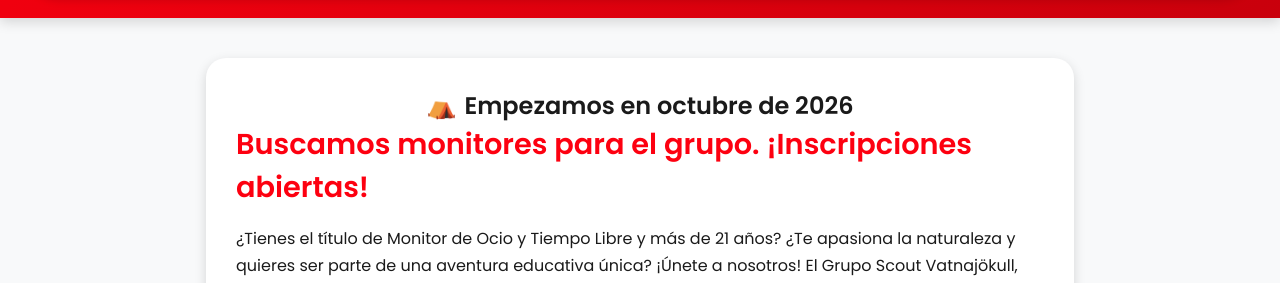
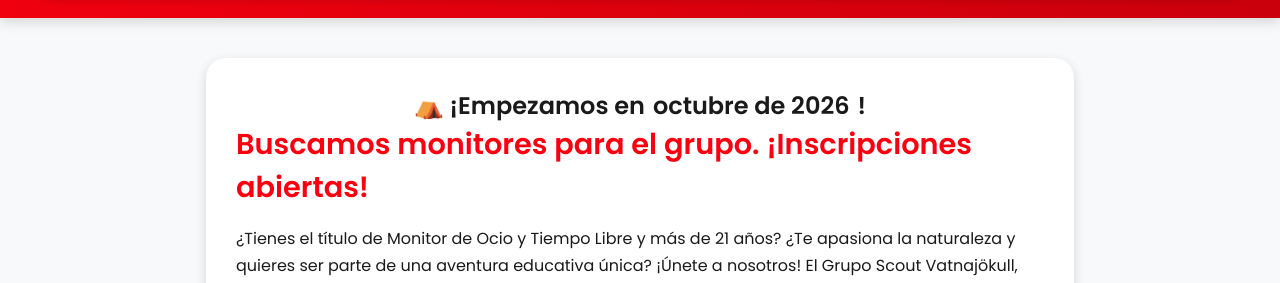
Before and after one commit to gsvatnajokull/gsvatnajokull.github.io, a Jekyll site: the page index.html, which Jekyll copies as it is, in a window 1280 px wide. Shown: the part 418-701 px from the top of the page. Built offline with Jekyll 4.4.1, drawn with Linux system fonts in a browser that asks for light colours; some of the changed lines change nothing that is shown.

Commit message:
anuncio index

```diff
--- a/index.html
+++ b/index.html
@@ -35,8 +35,7 @@
   <main>
     <section class="section">
       <div class="anuncio-destacado">
-        <span>⛺</span>
-        <span>Empezamos en <strong>octubre de 2026</strong></span>
+        ⛺ ¡Empezamos en <strong>octubre de 2026</strong>!
       </div>
       <h2>Buscamos monitores para el grupo. ¡Inscripciones abiertas!</h2>
         <p>
```
